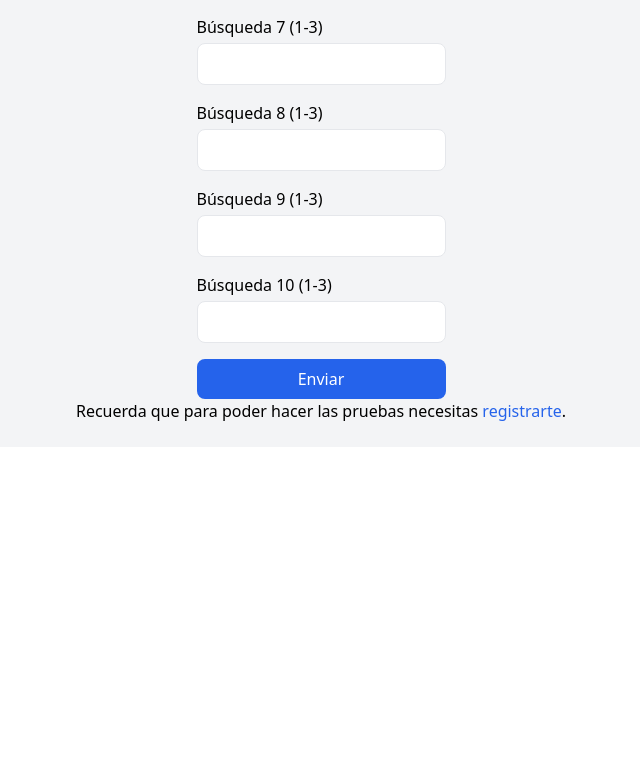
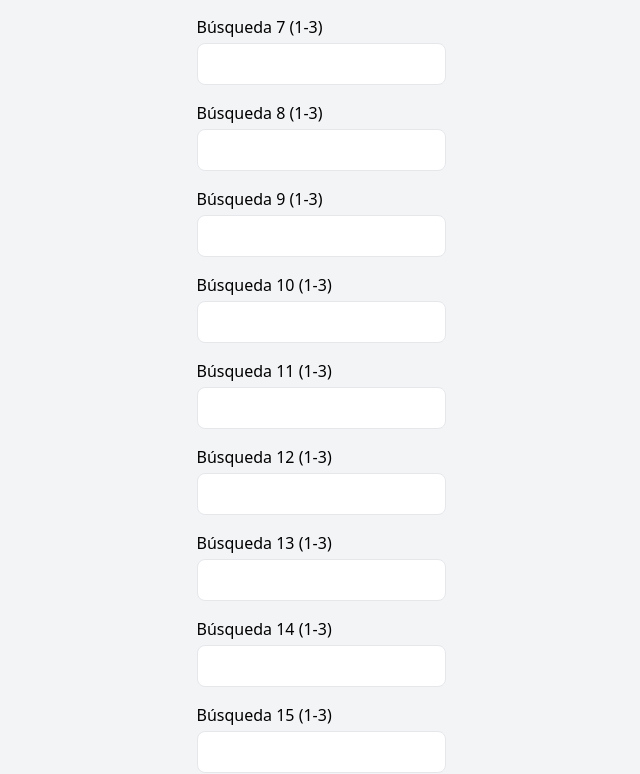
Before and after one commit to cesar3318123/ecommerce_web, a React (Create React App) app: page /prueba1 in a window 1280 px wide. Shown: the part 597-1371 px from the top of the page, without its empty margins (319-959 px from the left). Before the commit the page ends 1044 px from the top, so only its background shows below. Built offline with nearby package versions, Linux system fonts and the light colour scheme.

Commit message:
mis nuevos cambios

```diff
--- a/src/instructions.jsx
+++ b/src/instructions.jsx
@@ -16,7 +16,17 @@ const [formData, setFormData] = useState({
     busqueda7: "",
     busqueda8: "",
     busqueda9: "",
-    busqueda10: ""
+    busqueda10: "",
+    busqueda11: "",
+    busqueda12: "",
+    busqueda13: "",
+    busqueda14: "",
+    busqueda15: "",
+    busqueda16: "",
+    busqueda17: "",
+    busqueda18: "",
+    busqueda19: "",
+    busqueda20: ""
   });
 
 
@@ -45,6 +55,14 @@ const [formData, setFormData] = useState({
       return;
     }
 
+      // 🔹 Validar que no haya campos vacíos
+  for (const key in formData) {
+    if (formData[key] === "") {
+      setMessage("Debes llenar todos los campos");
+      return;
+    }
+  }
+
     // Convertir los campos de busqueda a números
     const dataToSend = {
       ...formData,
@@ -59,6 +77,16 @@ const [formData, setFormData] = useState({
       busqueda8: Number(formData.busqueda8),
       busqueda9: Number(formData.busqueda9),
       busqueda10: Number(formData.busqueda10),
+      busqueda11: Number(formData.busqueda11),
+      busqueda12: Number(formData.busqueda12),
+      busqueda13: Number(formData.busqueda13),
+      busqueda14: Number(formData.busqueda14),
+      busqueda15: Number(formData.busqueda15),
+      busqueda16: Number(formData.busqueda16),
+      busqueda17: Number(formData.busqueda17),
+      busqueda18: Number(formData.busqueda18),
+      busqueda19: Number(formData.busqueda19),
+      busqueda20: Number(formData.busqueda20)
     };
 
       for (const val of Object.values(dataToSend).filter(v => typeof v === "number")) {
@@ -93,7 +121,17 @@ const [formData, setFormData] = useState({
           busqueda7: "",
           busqueda8: "",
           busqueda9: "",
-          busqueda10: ""
+          busqueda10: "",
+          busqueda11: "",
+          busqueda12: "",
+          busqueda13: "",
+          busqueda14: "",
+          busqueda15: "",
+          busqueda16: "",
+          busqueda17: "",
+          busqueda18: "",
+          busqueda19: "",
+          busqueda20: ""
         });
       }
     } catch (error) {
@@ -122,7 +160,7 @@ const [formData, setFormData] = useState({
 
 
         {/* Campos de búsqueda */}
-        {Array.from({ length: 10 }, (_, i) => (
+        {Array.from({ length: 20 }, (_, i) => (
           <div key={i}>
             <label className="block mb-1 font-medium">
               Búsqueda {i + 1} (1-3)
```
